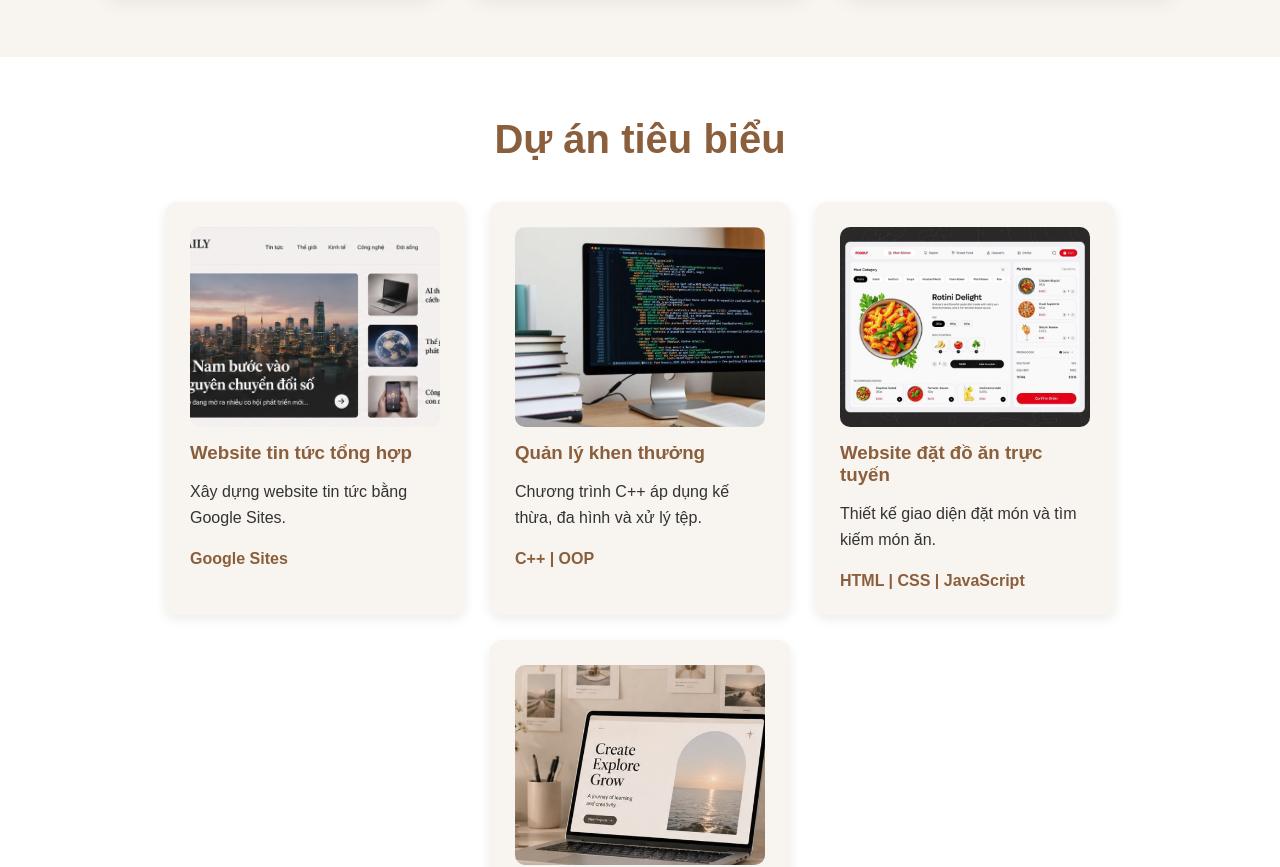
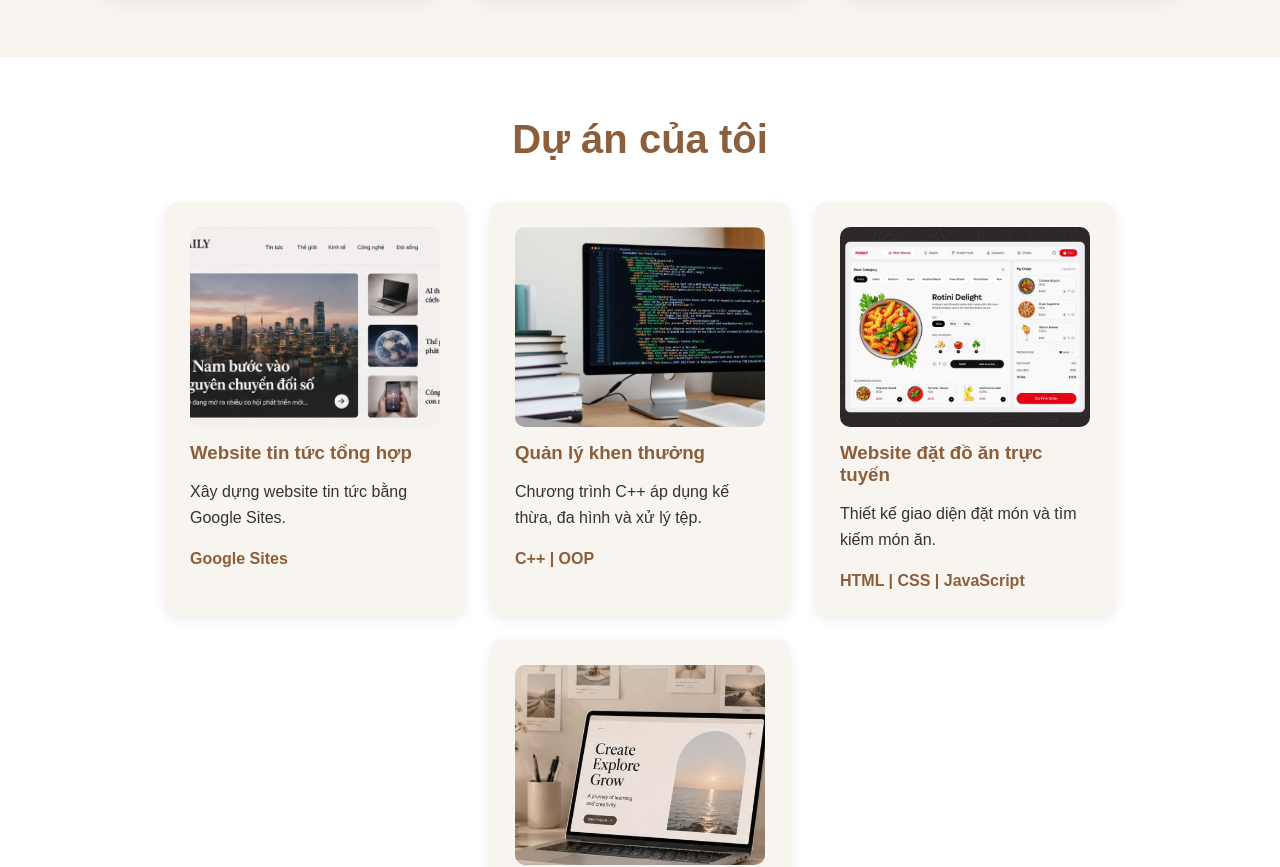
Before and after one commit to hathigiang29112007/portfolio, a plain HTML site: page index.html in a window 1280 px wide. Shown: the part 1219-2086 px from the top of the page. Drawn offline with Linux system fonts and the light colour scheme.

Commit message:
upload source code

```diff
--- a/index.html
+++ b/index.html
@@ -87,7 +87,7 @@
     </section>
 
     <section id="projects">
-        <h2>Dự án tiêu biểu</h2>
+        <h2>Dự án của tôi</h2>
             <div class="project-list">
             <div class="project-card">
                 <img src="./news.jpg" alt="Website tin tức">
@@ -139,7 +139,5 @@
         <p>© 2026 Hà Thị Giang. Đồ án cá nhân lớp LTW_02.Trường Đại Học Vinh</p>
     </footer>
     <footer class="site-footer"><a href="#home">BACK TO TOP ↑</a></footer>
-    <script src="script.js"></script>
-
 </body>
 </html>
```
